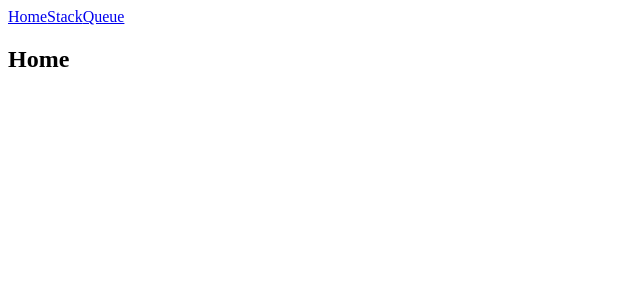
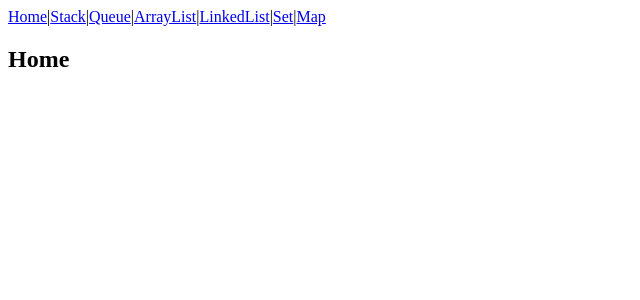
Before and after one commit to jscriptcoder/data-structures-algorithms, a React app: page /#/ in a window 1280 px wide. Shown: the top 300 px of the page, without its empty margins (0-640 px from the left). Built offline with nearby package versions, Linux system fonts and the light colour scheme.

Commit message:
Some progress ;-)

```diff
--- a/package.json
+++ b/package.json
@@ -3,7 +3,9 @@
   "version": "1.0.0",
   "description": "Data Structures and Algorithms in Javascript",
   "scripts": {
+    "prestart": "npm run build",
     "start": "webpack-dev-server --open",
+    "watch": "webpack -d --watch",
     "build": "webpack"
   },
   "repository": {
--- a/src/components/Navigation.tsx
+++ b/src/components/Navigation.tsx
@@ -4,8 +4,18 @@ import { Link } from 'react-router-dom';
 const Navigation = (): JSX.Element => (
   <nav className="navigation">
     <Link to="/">Home</Link>
+    |
     <Link to="/stack">Stack</Link>
+    |
     <Link to="/queue">Queue</Link>
+    |
+    <Link to="/array-list">ArrayList</Link>
+    |
+    <Link to="/linked-list">LinkedList</Link>
+    |
+    <Link to="/set">Set</Link>
+    |
+    <Link to="/map">Map</Link>
   </nav>
 );
 
--- a/src/components/Routes.tsx
+++ b/src/components/Routes.tsx
@@ -3,12 +3,20 @@ import { Switch, Route } from 'react-router-dom';
 import Home from '../pages/Home';
 import Stack from '../pages/Stack';
 import Queue from '../pages/Queue';
+import ArrayList from '../pages/ArrayList';
+import LinkedList from '../pages/LinkedList';
+import Set from '../pages/Set';
+import Map from '../pages/Map';
 
 const Routes = (): JSX.Element => (
   <Switch>
     <Route exact path="/" component={Home} />
     <Route path="/stack" component={Stack} />
     <Route path="/queue" component={Queue} />
+    <Route path="/array-list" component={ArrayList} />
+    <Route path="/linked-list" component={LinkedList} />
+    <Route path="/set" component={Set} />
+    <Route path="/map" component={Map} />
   </Switch>
 );
 
--- a/src/components/StackUI.tsx
+++ b/src/components/StackCP.tsx
@@ -1,7 +1,7 @@
 import * as React from 'react';
 import Stack from '../data-structures/stack';
 
-export default class StackUI extends React.Component<any, any> {
+export default class StackCP extends React.Component<any, any> {
 
   private stack: Stack<string>;
 
@@ -23,29 +23,22 @@ export default class StackUI extends React.Component<any, any> {
 
   public render(): JSX.Element {
     return (
-      <div className="stack-ui">
+      <div className="stack-cp">
         <fieldset className="stack-api">
-          <legend>Stack Interface</legend>
+          <legend>Stack Control Panel</legend>
           <table>
             <tr>
               <td><button>Create Stack</button></td>
               <td><input type="text" placeholder="Capacity..." /></td>
+              <td>Size</td>
             </tr>
-            <tr>
-              <td><button>Push value</button></td>
-              <td><input type="text" /></td>
-              <td>Returned value: </td>
-            </tr>
-            <tr>
-              <td><button>Pop value</button></td>
-              <td><input type="text" /></td>
-              <td>Returned value: </td>
-            </tr>
+
           </table>
         </fieldset>
-        <div className="stack-view">
-
-        </div>
+        <br />
+        <fieldset className="stack-view">
+          <legend>Stack Visualization</legend>
+        </fieldset>
       </div>
     );
   }
--- a/src/data-structures/map.ts
+++ b/src/data-structures/map.ts
@@ -1,5 +1,6 @@
 /*
   Map
+    https://developer.mozilla.org/en-US/docs/Web/JavaScript/Reference/Global_Objects/Map
 
   Properties:
     size
@@ -18,7 +19,6 @@
 
 import { Storage, createStorage } from './utils';
 
-// @see https://developer.mozilla.org/en-US/docs/Web/JavaScript/Reference/Global_Objects/Map
 export class Map<K, V> {
 
   private ks: Storage<K>;
--- a/src/data-structures/set.ts
+++ b/src/data-structures/set.ts
@@ -1,5 +1,6 @@
 /*
   Set
+    https://developer.mozilla.org/en-US/docs/Web/JavaScript/Reference/Global_Objects/Set
 
   Properties:
     size
@@ -15,7 +16,6 @@
 
 import { Storage, createStorage } from './utils';
 
-// @see https://developer.mozilla.org/en-US/docs/Web/JavaScript/Reference/Global_Objects/Set
 export class Set<T> {
 
   private storage: Storage<T>;
--- /dev/null
+++ b/src/pages/ArrayList.tsx
@@ -0,0 +1,9 @@
+import * as React from 'react';
+
+const ArrayList = (): JSX.Element => (
+  <section className="array-list">
+    <h1>ArrayList</h1>
+  </section>
+);
+
+export default ArrayList;
--- /dev/null
+++ b/src/pages/LinkedList.tsx
@@ -0,0 +1,9 @@
+import * as React from 'react';
+
+const LinkedList = (): JSX.Element => (
+  <section className="linked-list">
+    <h1>LinkedList</h1>
+  </section>
+);
+
+export default LinkedList;
--- /dev/null
+++ b/src/pages/Map.tsx
@@ -0,0 +1,9 @@
+import * as React from 'react';
+
+const Map = (): JSX.Element => (
+  <section className="map">
+    <h1>Map</h1>
+  </section>
+);
+
+export default Map;
--- /dev/null
+++ b/src/pages/Set.tsx
@@ -0,0 +1,9 @@
+import * as React from 'react';
+
+const Set = (): JSX.Element => (
+  <section className="set">
+    <h1>Set</h1>
+  </section>
+);
+
+export default Set;
--- a/src/pages/Stack.tsx
+++ b/src/pages/Stack.tsx
@@ -1,10 +1,10 @@
 import * as React from 'react';
-import StackUI from '../components/StackUI';
+import StackCP from '../components/StackCP';
 
 const Stack = (): JSX.Element => (
   <section className="stack">
     <h1>Stack</h1>
-    <StackUI />
+    <StackCP />
   </section>
 );
 
--- a/webpack.config.js
+++ b/webpack.config.js
@@ -5,6 +5,10 @@ module.exports = {
         path: __dirname + "/dist"
     },
     devtool: "source-map",
+    watchOptions: {
+        aggregateTimeout: 300,
+        poll: 1000
+    },
     resolve: {
         extensions: [".ts", ".tsx", ".js", ".json"]
     },
```
Also changed, not shown: 3 other files (tests, documents, lock files or other folders).
